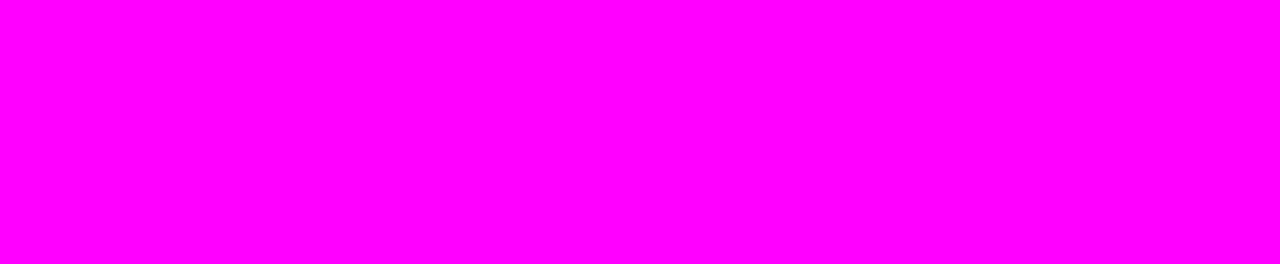
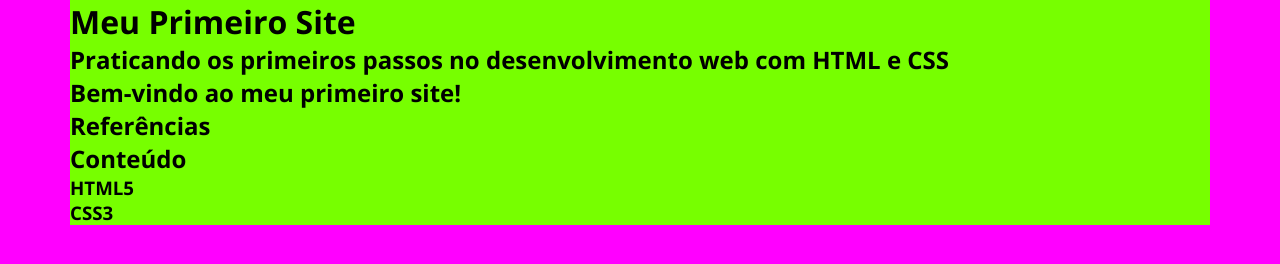
Before and after one commit to Alexandrybrito/first-site, a plain HTML site: page index.html in a window 1280 px wide. Drawn offline with nearby package versions, Linux system fonts and the light colour scheme.

Commit message:
Ajustes no layout

```diff
--- a/index.html
+++ b/index.html
@@ -8,6 +8,49 @@
     <link rel="icon" href="img/zombie.ico">
 </head>
 <body>
+    <!-- Cabeçalho -->
+    <header>
+        <div class="container">
 
+        </div>
+    </header>
+
+    <!-- Destaque -->
+    <main>
+        <div class="container">
+            <h1>Meu Primeiro Site</h1>
+            <h2>Praticando os primeiros passos no desenvolvimento web com HTML e CSS</h2>
+        </div>
+    </main>
+
+    <!-- Sobre -->
+    <section>
+        <div class="container">
+            <h2>Bem-vindo ao meu primeiro site!</h2>
+        </div>
+    </section>
+
+    <!-- Links relacionados -->
+    <aside>
+        <div class="container">
+            <h2>Referências</h2>
+        </div>
+    </aside>
+
+    <!-- Conteúdo -->
+    <section>
+        <div class="container">
+            <h2>Conteúdo</h2>
+            <h3>HTML5</h3>
+            <h3>CSS3</h3>
+        </div>
+    </section>
+
+    <!-- Rodapé -->
+    <footer>
+        <div class="container">
+
+        </div>
+    </footer>
 </body>
 </html>
--- a/style.css
+++ b/style.css
@@ -3,10 +3,31 @@
    alexandrybrito@gmail.com
 */
 
+/* mportação (Google-fonts)*/
+@import url('https://fonts.googleapis.com/css2?family=Open+Sans:ital,wght@0,300..800;1,300..800&display=swap');
+
+
+/* CSS Reset*/
+*{
+    margin: 0;
+    padding: 0;
+    border: 0;
+}
+
+body {
+    font-family: 'Open sans', sans-serif;
+    font-size: 1em;
+}
+
+/* Layout */
+.container {
+    margin: 0 auto;
+    background-color: #7f0;
+}
 
 /* Smartphone Portrait >>>>>>>>>>>>>>>>>>>>>>>>>>>>>>>>>>>>>> */
 /* Layout */
-/* Cabeçalho */
+/* Cabeçalho
 header {
     height: 60px;
 }
@@ -15,7 +36,7 @@ header {
     width: 170px;
     height: 130px;
 }
-
+*/
 /* Smartphone Landscape >>>>>>>>>>>>>>>>>>>>>>>>>>>>>>>>>>>>> */
 @media (min-width: 576px) {
     body {
```
Also changed, not shown: 1 other file.
